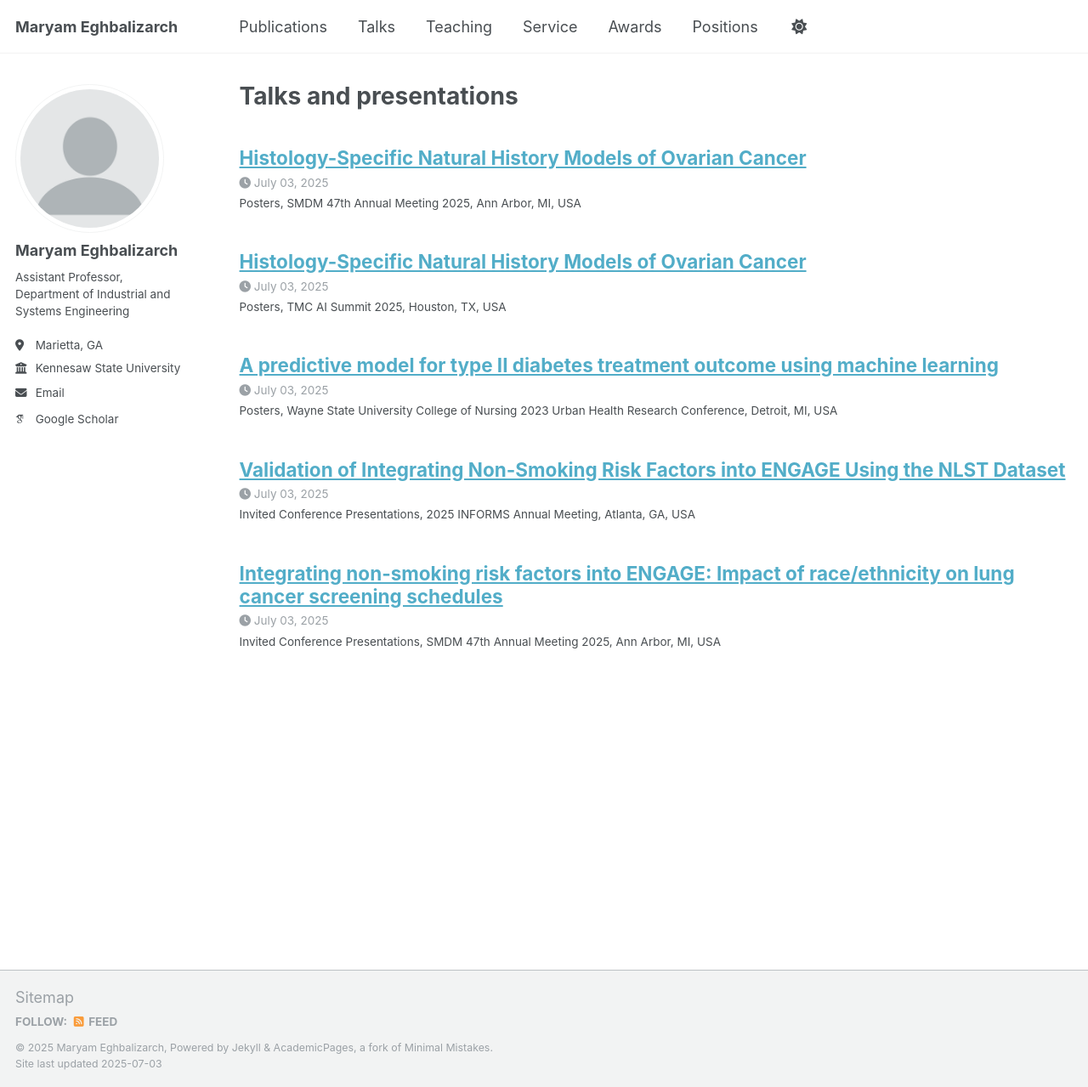
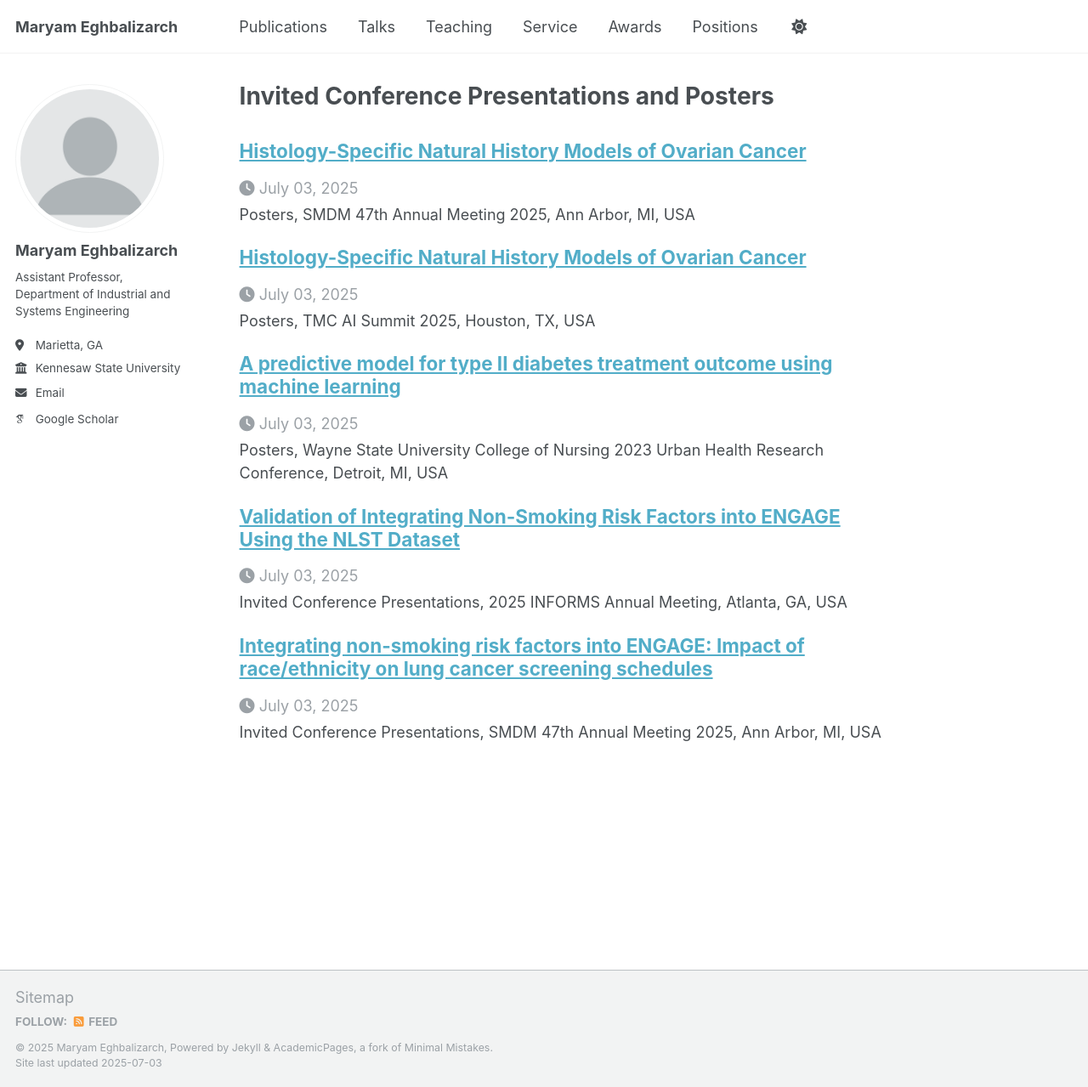
Before and after one commit to meghbalizarch/meghbalizarch.github.io, a Jekyll site: the page built from _pages/talks.html, in a window 1280 px wide and 1279 px high. Shown: the whole window at 85% size. Built offline with Jekyll 4.4.1, drawn with Linux system fonts in a browser that asks for light colours; some web fonts are replaced; a script that is not in the unit is left out.

Commit message:
Update talks.html

```diff
--- a/_pages/talks.html
+++ b/_pages/talks.html
@@ -1,6 +1,6 @@
 ---
-layout: archive
-title: "Talks and presentations"
+layout: single
+title: "Invited Conference Presentations and Posters"
 permalink: /talks/
 author_profile: true
 ---
```
